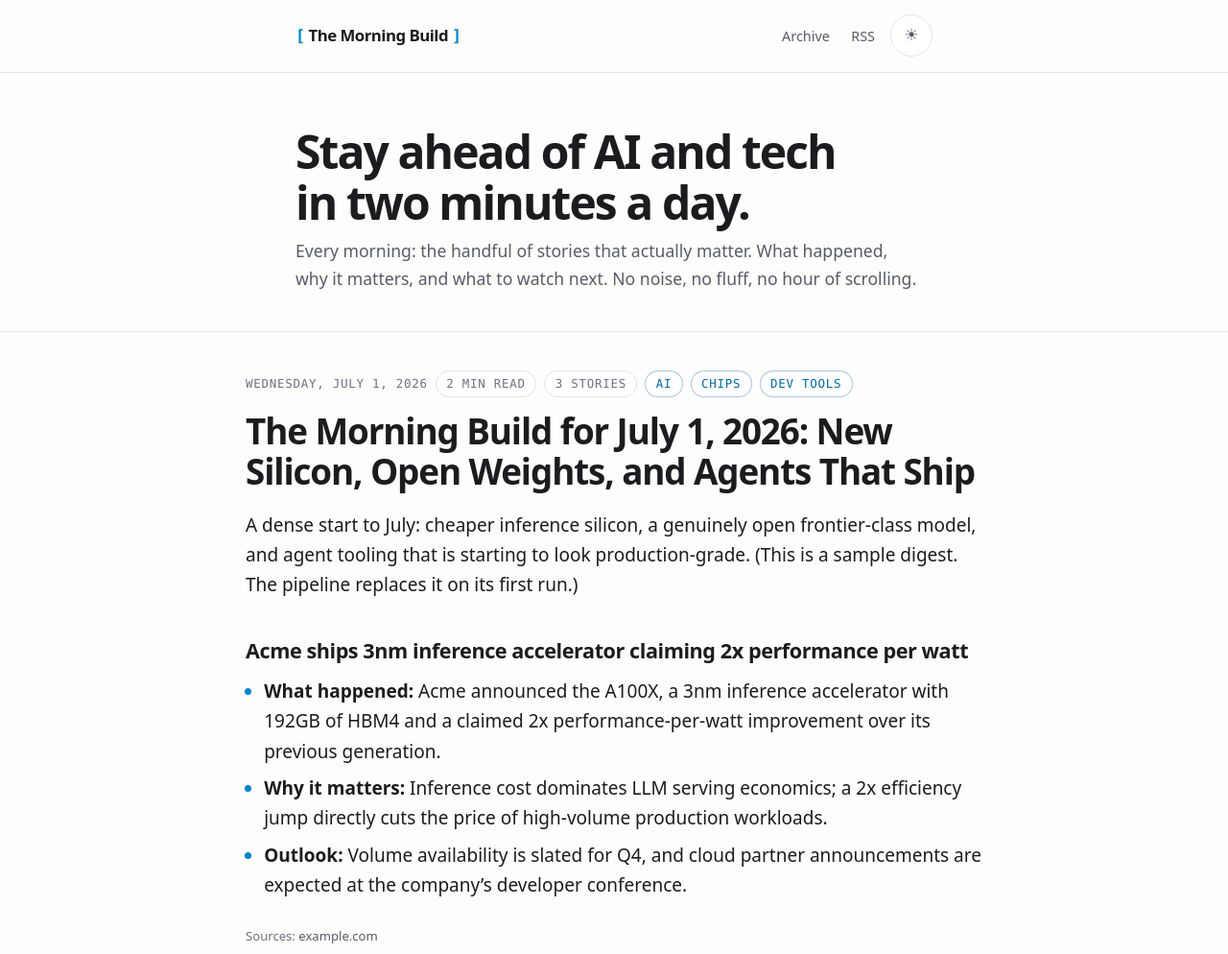
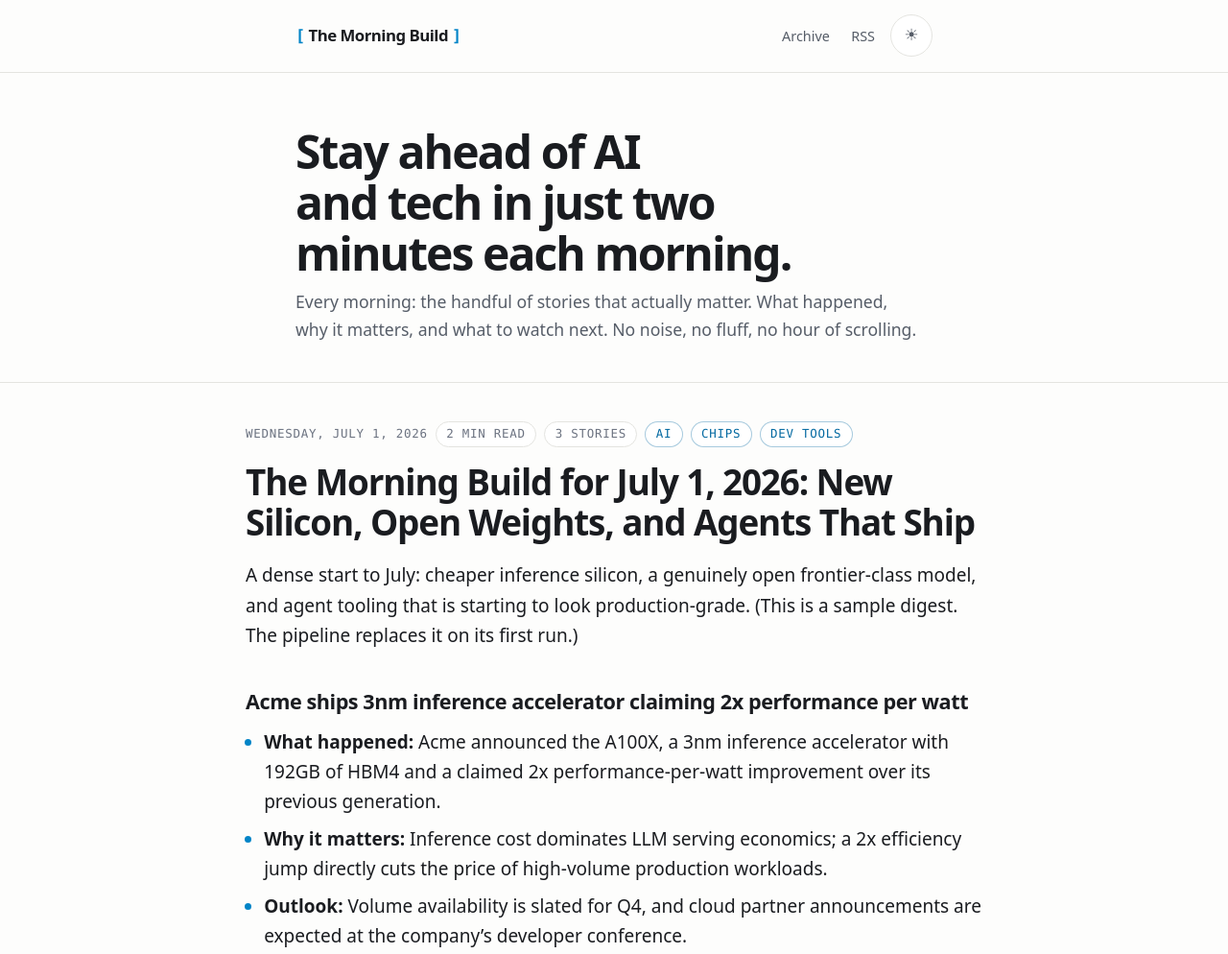
Before and after one commit to noetion/digest, an Astro site in the folder site/: page / in a window 1280 px wide. Shown: the top 994 px of the page at 96% size. Built offline with nearby package versions, Linux system fonts and the light colour scheme; Astro itself is replaced by a stand-in of ours.

Commit message:
Update hero headline to include just and each morning.
Co-authored-by: Cursor <cursoragent@cursor.com>

```diff
--- a/site/src/pages/index.astro
+++ b/site/src/pages/index.astro
@@ -19,7 +19,7 @@ const rendered = latest ? await render(latest) : null;
 >
   <section class="hero">
     <div class="wrap">
-      <h1>Stay ahead of AI and tech in two minutes a day.</h1>
+      <h1>Stay ahead of AI and tech in just two minutes each morning.</h1>
       <p>
         Every morning: the handful of stories that actually matter. What happened, why it
         matters, and what to watch next. No noise, no fluff, no hour of scrolling.
```
